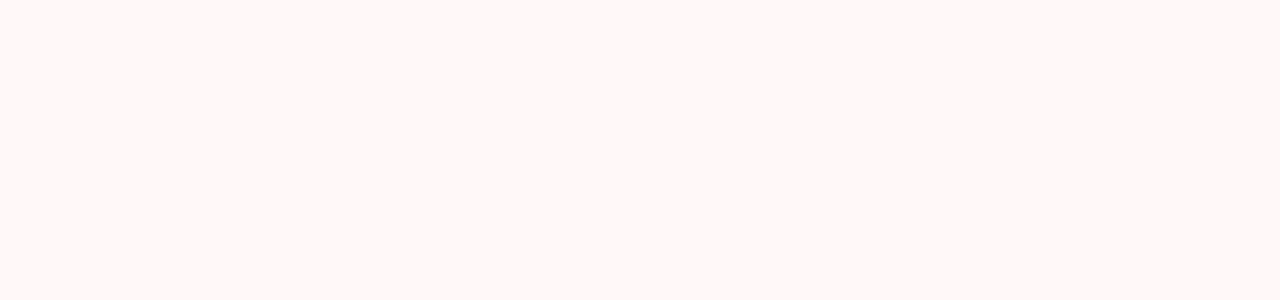
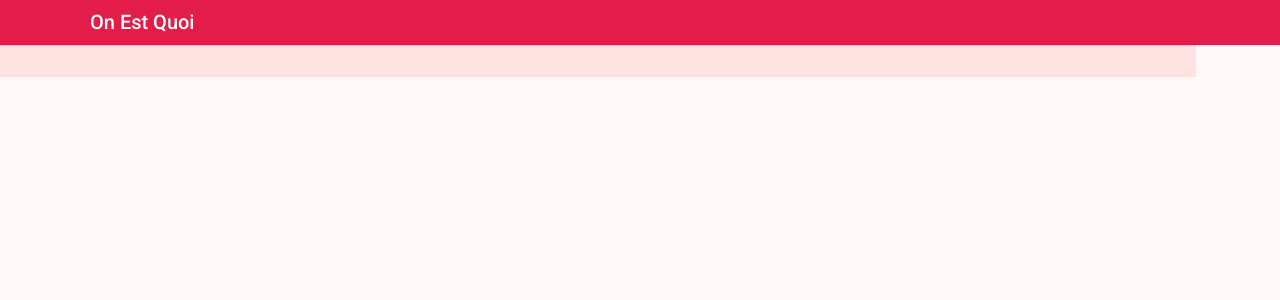
Before and after one commit to JpG771/on-est-quoi, an Angular app: page / in a window 1280 px wide. Shown: the top 300 px of the page. Built offline with nearby package versions, Linux system fonts and the light colour scheme.

Commit message:
Add header

```diff
--- a/src/app/app.html
+++ b/src/app/app.html
@@ -1 +1,9 @@
-<router-outlet />
+<header class="site-header">
+	<div class="container">
+    <h1>On Est Quoi</h1>
+	</div>
+</header>
+
+<main>
+	<router-outlet></router-outlet>
+</main>
--- a/src/app/app.scss
+++ b/src/app/app.scss
@@ -0,0 +1,37 @@
+/* Basic header styles for the site title */
+.site-header {
+	background-color: #e11d48; /* bright, lovely red */
+	border-bottom: 1px solid rgba(0,0,0,0.06);
+	box-shadow: 0 1px 0 rgba(0,0,0,0.04);
+	position: sticky;
+	top: 0;
+	z-index: 50;
+}
+
+.site-header .container {
+	max-width: 1100px;
+	margin: 0 auto;
+	padding: 0.75rem 1rem;
+	display: flex;
+	align-items: center;
+}
+
+.site-header h1 {
+	font-family: 'Roboto', system-ui, -apple-system, 'Segoe UI', Roboto, 'Helvetica Neue', Arial;
+	font-weight: 500;
+	font-size: 1.125rem;
+	margin: 0;
+	color: #ffffff; /* ensure good contrast on bright red */
+}
+
+main {
+	max-width: 1100px;
+	padding: 1rem 3rem;
+	background-color: #fee2e2; /* light red/pink background */
+}
+
+@media (min-width: 768px) {
+	.site-header h1 {
+		font-size: 1.25rem;
+	}
+}
```
